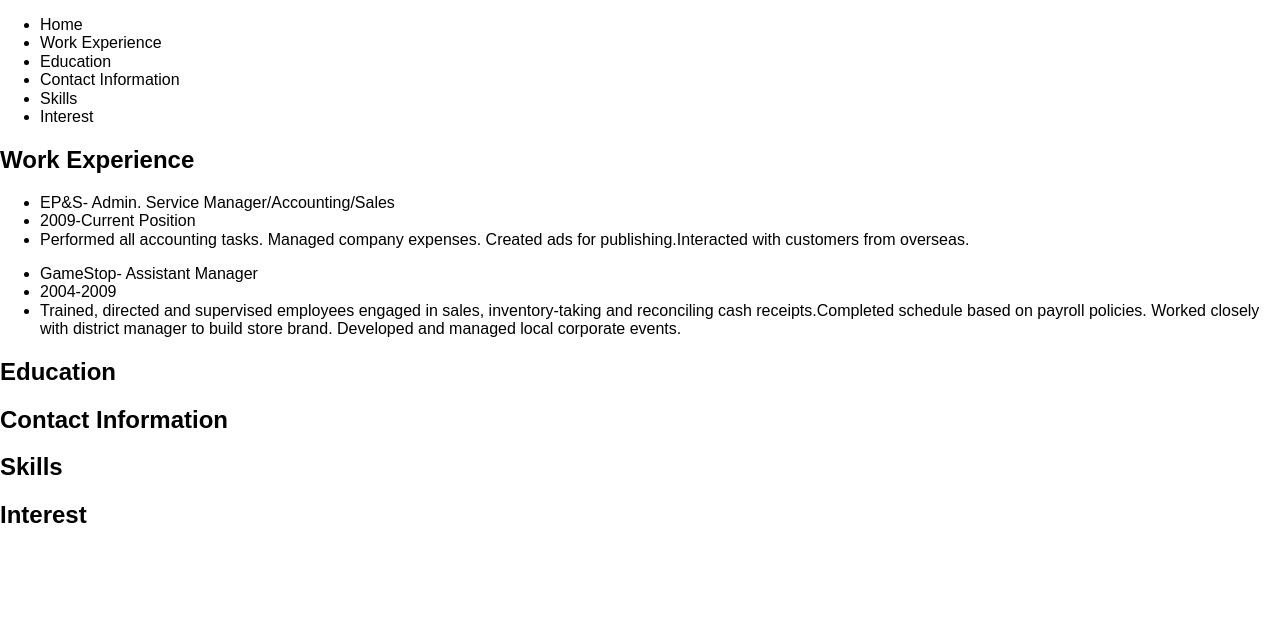
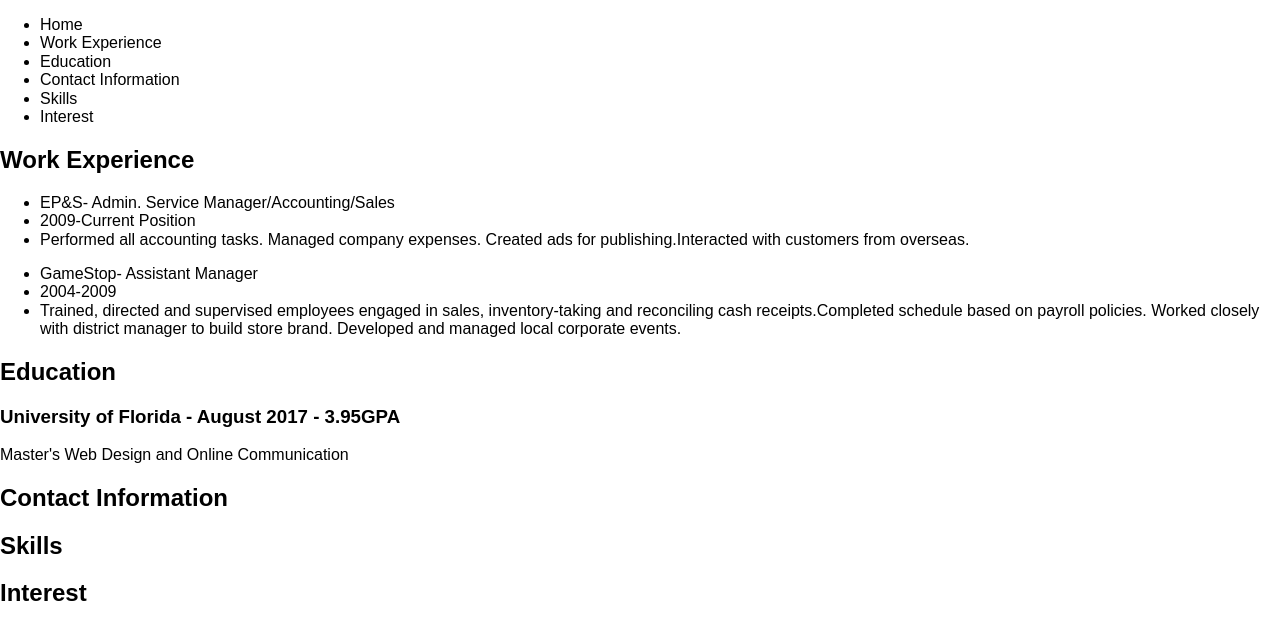
Before and after one commit to vp811/project_resume_vasquez_efren, a plain HTML site: page index.html in a window 1280 px wide. Drawn offline with Linux system fonts and the light colour scheme.

Commit message:
add education info for UF

```diff
--- a/index.html
+++ b/index.html
@@ -36,11 +36,12 @@
                 <li>2004-2009</li>
                 <li>Trained, directed and supervised employees engaged in sales, inventory-taking and reconciling cash receipts.Completed schedule based on payroll policies. Worked closely with district manager to build store brand. Developed and managed local corporate events.</li>
             </ul>
-
         </section>
 
         <section>
             <h2>Education</h2>
+            <h3>University of Florida - August 2017 - 3.95GPA</h3>
+            <p>Master's Web Design and Online Communication<p>
         </section>
 
         <section>
```
